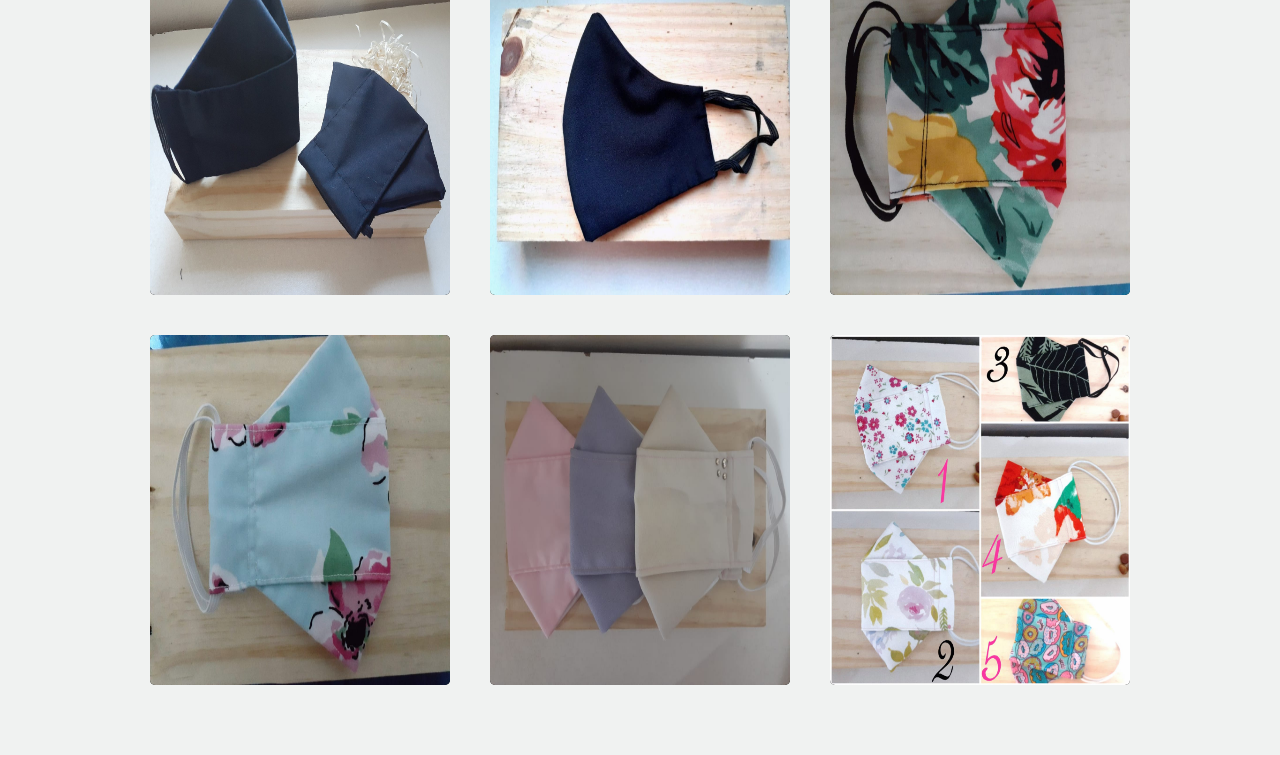
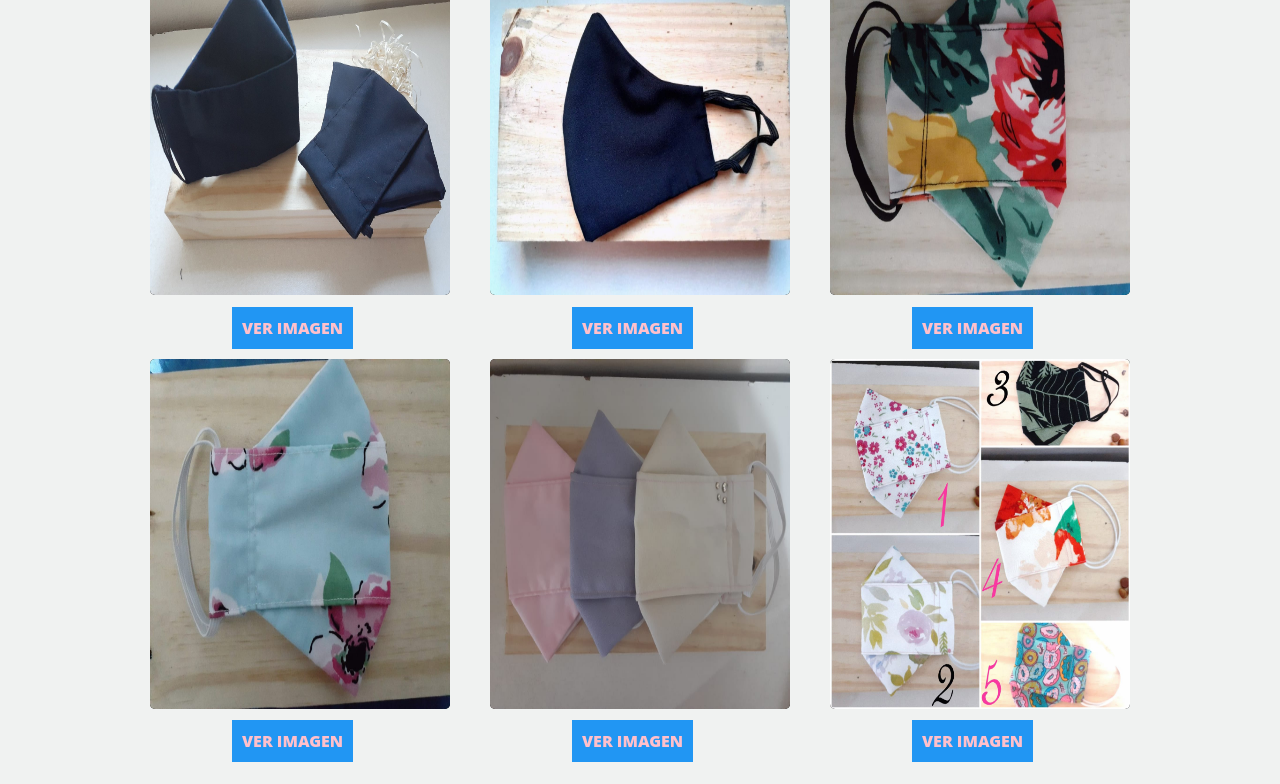
Before and after one commit to ramirezleonel/proyectoang, a website: page index.html in a window 1280 px wide. Shown: the part 1013-1797 px from the top of the page. Drawn offline with nearby package versions, Linux system fonts and the light colour scheme.

Commit message:
boton ver imagen

```diff
--- a/css/button.css
+++ b/css/button.css
@@ -1,6 +1,13 @@
-button {
-    position: absolute;
 
+.show-image {
+    transition: all 0.5s cubic-bezier(0.65, -0.25, 0.25, 1.95);
+    font-weight: 900;
+    color: var(--title-color-s);
+    padding: 10px;
+    background: var(--title-color-jah);
+    text-transform: uppercase;
+    position: relative;
+    left: 30%;
     cursor: pointer;
     outline: none;
     border: 0;
@@ -9,15 +16,6 @@ button {
     font-size: inherit;
     font-family: inherit;
 }
-button.show-image {
-    transition: all 0.5s cubic-bezier(0.65, -0.25, 0.25, 1.95);
-    font-weight: 900;
-    color: #202121;
-    padding: 10px;
-    background: #fff;
-    text-transform: uppercase;
-    bottom: 0;
-}
-button.show-image:hover, button.show-image:focus, button.show-image:active {
+.show-image:hover, .show-image:focus, .show-image:active {
     letter-spacing: 0.125rem;
 }
--- a/css/cards.css
+++ b/css/cards.css
@@ -76,7 +76,7 @@ figure .trasera {
 	overflow: auto;
 }
 
-.contenedor_tarjeta:nth-child(1) figure .trasera{
+.contenedor_tarjeta:nth-child(2n+1) figure .trasera{
 	background: rgba(223,234,241,0.7);
 	background: -moz-linear-gradient(top, rgba(223,234,241,0.7) 0%, rgba(15,99,144,1) 100%);
 	background: -webkit-gradient(left top, left bottom, color-stop(0%, rgba(223,234,241,0.7)), color-stop(100%, rgba(15,99,144,1)));
@@ -87,7 +87,7 @@ figure .trasera {
 	filter: progid:DXImageTransform.Microsoft.gradient( startColorstr='#dfeaf1', endColorstr='#0f6390', GradientType=0 );
 }
 
-.contenedor_tarjeta:nth-child(2) figure .trasera{
+.contenedor_tarjeta:nth-child(2n+2) figure .trasera{
 	background: rgba(251,232,202,0.7);
 	background: -moz-linear-gradient(top, rgba(251,232,202,0.7) 0%, rgba(25,44,72,1) 100%);
 	background: -webkit-gradient(left top, left bottom, color-stop(0%, rgba(251,232,202,0.7)), color-stop(100%, rgba(25,44,72,1)));
@@ -98,7 +98,7 @@ figure .trasera {
 	filter: progid:DXImageTransform.Microsoft.gradient( startColorstr='#fbe8ca', endColorstr='#192c48', GradientType=0 );
 }
 
-.contenedor_tarjeta:nth-child(3) figure .trasera{
+/* .contenedor_tarjeta:nth-child(3n+2) figure .trasera{
 	background: rgba(95,58,53,0.7);
 	background: -moz-linear-gradient(top, rgba(95,58,53,0.7) 0%, rgba(221,32,47,1) 100%);
 	background: -webkit-gradient(left top, left bottom, color-stop(0%, rgba(95,58,53,0.7)), color-stop(100%, rgba(221,32,47,1)));
@@ -107,7 +107,7 @@ figure .trasera {
 	background: -ms-linear-gradient(top, rgba(95,58,53,0.7) 0%, rgba(221,32,47,1) 100%);
 	background: linear-gradient(to bottom, rgba(95,58,53,0.7) 0%, rgba(221,32,47,1) 100%);
 	filter: progid:DXImageTransform.Microsoft.gradient( startColorstr='#5f3a35', endColorstr='#dd202f', GradientType=0 );
-}
+} */
 
 figure .trasera .titulo {
 	color: #fff;
--- a/index.html
+++ b/index.html
@@ -49,7 +49,7 @@
 
              <div class="contenedor">
 
-
+            <div class="container-card">
               <div class="contenedor_tarjeta">
                   <figure id="tarjeta">
                     <img src="assets/images/barbijos-1.jpeg" class="frontal" alt="">
@@ -57,11 +57,13 @@
                       <h2 class="titulo">MODELO 1</h2>
                       <hr>
                       <p>Lorem ipsum dolor sit amet, consectetur adipisicing elit. Quis cupiditate voluptates ipsum suscipit, aspernatur eum, amet nemo architecto nihil corrupti.</p>
-                        <button class="show-image">VER IMAGEN</button>
+
                     </figcaption>
                   </figure>
               </div>
-
+              <a class="show-image " href="assets/images/barbijos-1.jpeg" target="_blank">Ver Imagen</a>
+            </div>
+            <div class="container-card">
               <div class="contenedor_tarjeta">
                   <figure id="tarjeta">
                     <img src="assets/images/barbijos-2.jpeg" class="frontal" alt="">
@@ -69,11 +71,14 @@
                       <h2 class="titulo">MODELO 2</h2>
                       <hr>
                       <p>Lorem ipsum dolor sit amet, consectetur adipisicing elit. Quis cupiditate voluptates ipsum suscipit, aspernatur eum, amet nemo architecto nihil corrupti.</p>
-                      <button class="show-image">VER IMAGEN</button>
+
                     </figcaption>
                   </figure>
               </div>
+              <a class="show-image " href="assets/images/barbijos-2.jpeg" target="_blank">Ver Imagen</a>
+            </div>
 
+            <div class="container-card">
               <div class="contenedor_tarjeta">
                   <figure id="tarjeta">
                     <img src="assets/images/barbijos3.jpeg" class="frontal" alt="">
@@ -81,46 +86,55 @@
                       <h2 class="titulo">MODELO 3</h2>
                       <hr>
                       <p>Lorem ipsum dolor sit amet, consectetur adipisicing elit. Quis cupiditate voluptates ipsum suscipit, aspernatur eum, amet nemo architecto nihil corrupti.</p>
-                      <button class="show-image">VER IMAGEN</button>
+
                     </figcaption>
                   </figure>
+              </div>
+              <a class="show-image " href="assets/images/barbijos3.jpeg" target="_blank">Ver Imagen</a>
+            </div>
 
-              </div>
+            <div class="container-card">
               <div class="contenedor_tarjeta">
                 <figure id="tarjeta">
                   <img src="assets/images/barbijos5.jpeg" class="frontal" alt="">
                   <figcaption class="trasera">
-                    <h2 class="titulo">MODELO 3</h2>
+                    <h2 class="titulo">MODELO 4</h2>
                     <hr>
                     <p>Lorem ipsum dolor sit amet, consectetur adipisicing elit. Quis cupiditate voluptates ipsum suscipit, aspernatur eum, amet nemo architecto nihil corrupti.</p>
-                    <button class="show-image">VER IMAGEN</button>
                   </figcaption>
                 </figure>
 
             </div>
+            <a class="show-image " href="assets/images/barbijos5.jpeg" target="_blank">Ver Imagen</a>
+          </div>
+            <div class="container-card">
+              <div class="contenedor_tarjeta">
+                <figure id="tarjeta">
+                  <img src="assets/images/barbijos6.jpeg" class="frontal" alt="">
+                  <figcaption class="trasera">
+                    <h2 class="titulo">MODELO 5</h2>
+                    <hr>
+                    <p>Lorem ipsum dolor sit amet, consectetur adipisicing elit. Quis cupiditate voluptates ipsum suscipit, aspernatur eum, amet nemo architecto nihil corrupti.</p>
+                  </figcaption>
+                </figure>
+
+              </div>
+              <a class="show-image " href="assets/images/barbijos6.jpeg" target="_blank">Ver Imagen</a>
+            </div>
+
+          <div class="container-card">
             <div class="contenedor_tarjeta">
               <figure id="tarjeta">
-                <img src="assets/images/barbijos6.jpeg" class="frontal" alt="">
+
+                <img src="assets/images/barbijos7.jpeg" class="frontal" alt="">
                 <figcaption class="trasera">
-                  <h2 class="titulo">MODELO 3</h2>
+                  <h2 class="titulo">MODELO 6</h2>
                   <hr>
                   <p>Lorem ipsum dolor sit amet, consectetur adipisicing elit. Quis cupiditate voluptates ipsum suscipit, aspernatur eum, amet nemo architecto nihil corrupti.</p>
-                  <button class="show-image">VER IMAGEN</button>
                 </figcaption>
               </figure>
-
-          </div>
-          <div class="contenedor_tarjeta">
-            <figure id="tarjeta">
-              <img src="assets/images/barbijos7.jpeg" class="frontal" alt="">
-              <figcaption class="trasera">
-                <h2 class="titulo">MODELO 3</h2>
-                <hr>
-                <p>Lorem ipsum dolor sit amet, consectetur adipisicing elit. Quis cupiditate voluptates ipsum suscipit, aspernatur eum, amet nemo architecto nihil corrupti.</p>
-                <button class="show-image">VER IMAGEN</button>
-              </figcaption>
-            </figure>
-
+            </div>
+            <a class="show-image " href="assets/images/barbijos7.jpeg" target="_blank">Ver Imagen</a>
         </div>
             </div>
 
```
